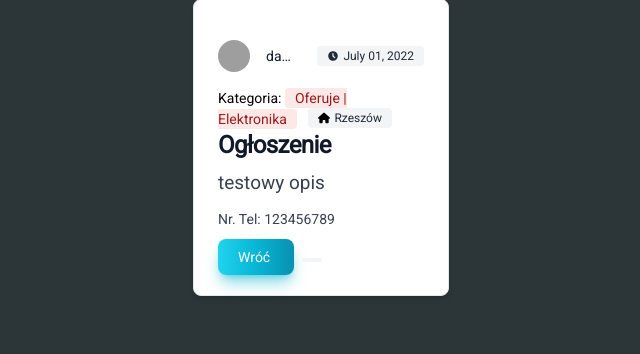
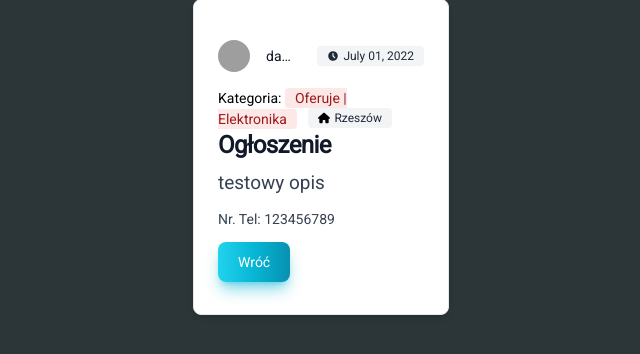
Before and after one commit to wiluszdamian/ukrinfo-classified, a Django app: page /post/17/ in a window 1280 px wide. Shown: the part 96-450 px from the top of the page, without its empty margins (319-959 px from the left). Run offline with Django 3.2, Linux system fonts and the light colour scheme; data comes from the database, SQL or seed files in the repository; parts of the project's set-up code (start-up, migrations or seed data) failed here and were passed over; some libraries are stand-ins or nearby versions; grey boxes are pictures that could not be loaded.

Commit message:
UPDATE: Templates and buttons

```diff
--- a/home/static/css/main.css
+++ b/home/static/css/main.css
@@ -36,6 +36,10 @@ input[type="text"] {
 
 .phone-number-text {
   size: 8px;
+}
+
+.button-edit {
+  display: inline-block;
 }
 
 .profile-button-form {
--- a/home/templates/home/post_detail.html
+++ b/home/templates/home/post_detail.html
@@ -1,4 +1,5 @@
 {% extends "home/base.html" %}
+{% block title %} Test {% endblock %}
 {% block content %}
   <div class="post-detail posts p-6 max-w-sm bg-white rounded-lg border border-gray-200 shadow-md dark:bg-gray-800 dark:border-gray-700">
     <ul role="list" class="divide-y divide-gray-200 dark:divide-gray-700">
@@ -32,7 +33,7 @@
     </a>
     <p class="mb-3 font-normal text-gray-700 dark:text-gray-400">{{ object.content }}</p>
     <p class="mb-3 font-normal text-gray-700 dark:text-gray-400" style="font-size: 14px;">Nr. Tel: {{ object.number }}</p>
-        <a href="{% url 'home-home' %}" class="text-white bg-gradient-to-r from-cyan-400 via-cyan-500 to-cyan-600 hover:bg-gradient-to-br focus:ring-4 focus:outline-none focus:ring-cyan-300 dark:focus:ring-cyan-800 shadow-lg shadow-cyan-500/50 dark:shadow-lg dark:shadow-cyan-800/80 font-medium rounded-lg text-sm px-5 py-2.5 text-center mr-2 mb-2">
+        <a href="{% url 'home-home' %}" class="button-edit text-white bg-gradient-to-r from-cyan-400 via-cyan-500 to-cyan-600 hover:bg-gradient-to-br focus:ring-4 focus:outline-none focus:ring-cyan-300 dark:focus:ring-cyan-800 shadow-lg shadow-cyan-500/50 dark:shadow-lg dark:shadow-cyan-800/80 font-medium rounded-lg text-sm px-5 py-2.5 text-center mr-2 mb-2">
           Wróć
         </a>
         {% if object.author == user %}
@@ -42,7 +43,7 @@
         <a href="{% url 'post-delete' object.id %}" class="text-white bg-gradient-to-r from-pink-400 via-pink-500 to-pink-600 hover:bg-gradient-to-br focus:ring-4 focus:outline-none focus:ring-pink-300 dark:focus:ring-pink-800 shadow-lg shadow-pink-500/50 dark:shadow-lg dark:shadow-pink-800/80 font-medium rounded-lg text-sm px-5 py-2.5 text-center mr-2 mb-2">
           Zamknij ogłoszenie
         </a>
+        <span class="data-posted bg-gray-100 text-gray-800 text-xs font-medium inline-flex items-center px-2.5 py-0.5 rounded mr-2 dark:bg-gray-700 dark:text-gray-300">
         {% endif %}
-      <span class="data-posted bg-gray-100 text-gray-800 text-xs font-medium inline-flex items-center px-2.5 py-0.5 rounded mr-2 dark:bg-gray-700 dark:text-gray-300">
   </div>
 {% endblock content %}
```
